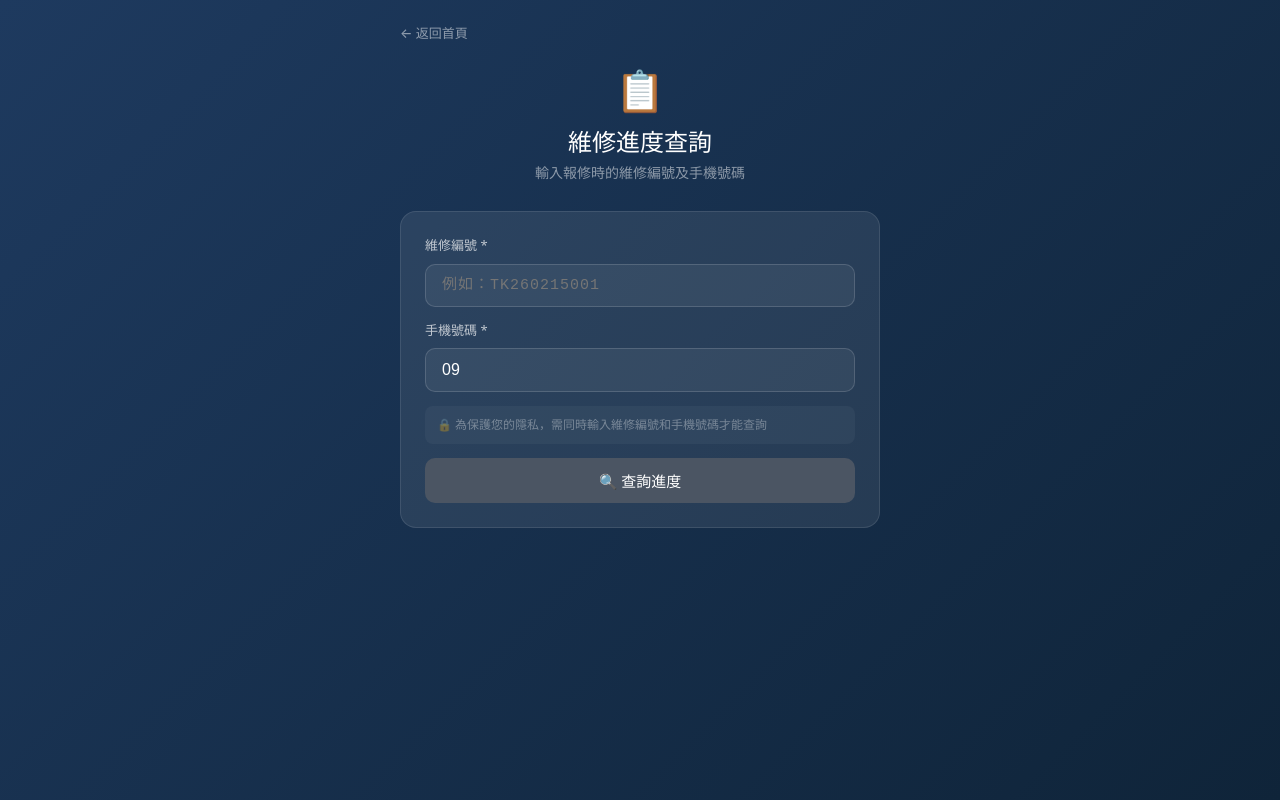
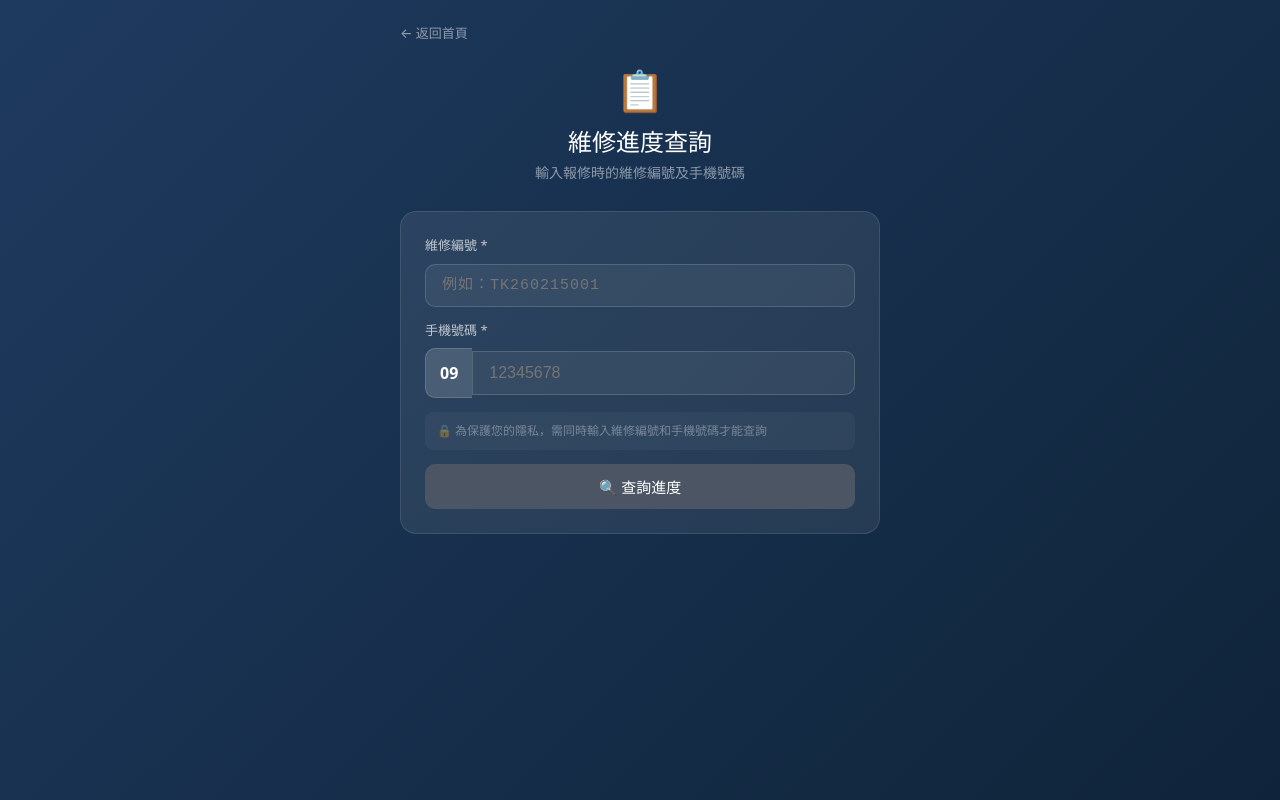
Before and after one commit to dgitc8051/ai-data-masker, a React (Vite) app in the folder my-project-frontend/: page /track in a window 1280 px wide. Built offline with nearby package versions, Linux system fonts and the light colour scheme.

Commit message:
ux: 手機號碼固定09前綴，用戶只需輸入後8碼
- 報修表單和進度查詢都改為固定顯示 09
- 輸入框只接受數字、最多8碼
- 送出時自動組合 09 + 8碼

```diff
--- a/my-project-frontend/src/RepairForm.jsx
+++ b/my-project-frontend/src/RepairForm.jsx
@@ -40,7 +40,7 @@ export default function RepairForm() {
 
     // Step 2: 聯絡方式
     const [customerName, setCustomerName] = useState('')
-    const [phone, setPhone] = useState('09')
+    const [phone, setPhone] = useState('') // 只存後8碼
     const [city, setCity] = useState('')
     const [district, setDistrict] = useState('')
     const [addressDetail, setAddressDetail] = useState('')
@@ -78,7 +78,7 @@ export default function RepairForm() {
     // 驗證
     const canGoStep2 = category && description.trim()
     const address = city && district ? `${city}${district}${addressDetail}` : ''
-    const canGoStep3 = phone.trim() && city && district && addressDetail.trim()
+    const canGoStep3 = phone.trim().length === 8 && city && district && addressDetail.trim()
 
     // 送出
     const handleSubmit = async () => {
@@ -89,7 +89,7 @@ export default function RepairForm() {
             formData.append('title', `${category}報修 - ${address.substring(0, 20)}`)
             formData.append('description', description)
             formData.append('customer_name', customerName)
-            formData.append('phone', phone)
+            formData.append('phone', `09${phone}`)
             formData.append('address', address)
             formData.append('preferred_time_slot', preferredTimeSlot)
             if (notes) formData.append('notes_internal', notes)
@@ -118,7 +118,7 @@ export default function RepairForm() {
                 // 公開用戶：顯示成功畫面
                 setSuccessInfo({
                     ticketNo: data.ticket.ticket_no,
-                    phone: phone,
+                    phone: `09${phone}`,
                 })
             }
         } catch (err) {
@@ -348,8 +348,20 @@ export default function RepairForm() {
 
                     <div className="form-group">
                         <label>聯絡電話 *</label>
-                        <input type="tel" className="form-input" placeholder="例：0912345678"
-                            value={phone} onChange={e => setPhone(e.target.value)} />
+                        <div style={{ display: 'flex', alignItems: 'center', gap: '0' }}>
+                            <span style={{
+                                padding: '10px 12px', background: '#e5e7eb', borderRadius: '8px 0 0 8px',
+                                border: '1px solid #d1d5db', borderRight: 'none', fontWeight: '700',
+                                fontSize: '15px', color: '#374151',
+                            }}>09</span>
+                            <input type="tel" className="form-input" placeholder="12345678"
+                                maxLength={8}
+                                style={{ borderRadius: '0 8px 8px 0', flex: 1 }}
+                                value={phone} onChange={e => {
+                                    const v = e.target.value.replace(/\D/g, '').slice(0, 8)
+                                    setPhone(v)
+                                }} />
+                        </div>
                     </div>
 
                     <div className="form-group">
@@ -437,7 +449,7 @@ export default function RepairForm() {
                         )}
                         <div style={{ display: 'flex', justifyContent: 'space-between', padding: '10px 14px', background: '#f9fafb', borderRadius: '8px' }}>
                             <span style={{ color: '#6b7280' }}>聯絡電話</span>
-                            <span>{phone}</span>
+                            <span>09{phone}</span>
                         </div>
                         <div style={{ padding: '10px 14px', background: '#f9fafb', borderRadius: '8px' }}>
                             <div style={{ color: '#6b7280', marginBottom: '4px' }}>服務地址</div>
--- a/my-project-frontend/src/RepairTrack.jsx
+++ b/my-project-frontend/src/RepairTrack.jsx
@@ -3,7 +3,7 @@ import { Link, useNavigate } from 'react-router-dom'
 
 export default function RepairTrack() {
     const navigate = useNavigate()
-    const [phone, setPhone] = useState('09')
+    const [phone, setPhone] = useState('') // 只存8碼
     const [ticketNo, setTicketNo] = useState('')
     const [tickets, setTickets] = useState(null)
     const [loading, setLoading] = useState(false)
@@ -21,13 +21,13 @@ export default function RepairTrack() {
 
     const handleSearch = async (e) => {
         e.preventDefault()
-        if (!phone.trim() || !ticketNo.trim()) return
+        if (phone.length !== 8 || !ticketNo.trim()) return
         setLoading(true)
         setError('')
         setTickets(null)
 
         try {
-            const params = new URLSearchParams({ phone, ticket_no: ticketNo })
+            const params = new URLSearchParams({ phone: `09${phone}`, ticket_no: ticketNo })
             const res = await fetch(
                 `${import.meta.env.VITE_API_URL}/api/tickets/track?${params}`
             )
@@ -46,7 +46,7 @@ export default function RepairTrack() {
 
     const goToDetail = (ticket) => {
         navigate(`/track/${ticket.id}`, {
-            state: { phone, ticketNo, ticket }
+            state: { phone: `09${phone}`, ticketNo, ticket }
         })
     }
 
@@ -98,17 +98,28 @@ export default function RepairTrack() {
                     <label style={{ color: 'rgba(255,255,255,0.7)', fontSize: '13px', display: 'block', marginBottom: '8px' }}>
                         手機號碼 *
                     </label>
+                    <div style={{ display: 'flex', alignItems: 'center' }}>
+                        <span style={{
+                            padding: '12px 14px', background: 'rgba(255,255,255,0.15)',
+                            borderRadius: '10px 0 0 10px', border: '1px solid rgba(255,255,255,0.15)',
+                            borderRight: 'none', fontWeight: '700', fontSize: '16px', color: '#fff',
+                        }}>09</span>
                         <input
                             type="tel" value={phone}
-                        onChange={e => setPhone(e.target.value)}
-                        placeholder="09xxxxxxxx"
+                            onChange={e => {
+                                const v = e.target.value.replace(/\D/g, '').slice(0, 8)
+                                setPhone(v)
+                            }}
+                            maxLength={8}
+                            placeholder="12345678"
                             style={{
-                            width: '100%', padding: '12px 16px', borderRadius: '10px',
+                                flex: 1, padding: '12px 16px', borderRadius: '0 10px 10px 0',
                                 border: '1px solid rgba(255,255,255,0.15)', fontSize: '16px',
                                 background: 'rgba(255,255,255,0.06)', color: '#fff',
                                 boxSizing: 'border-box', outline: 'none',
                             }}
                         />
+                    </div>
 
                     <div style={{
                         background: 'rgba(255,255,255,0.04)', borderRadius: '8px',
@@ -119,11 +130,11 @@ export default function RepairTrack() {
                         </p>
                     </div>
 
-                    <button type="submit" disabled={loading || !phone.trim() || !ticketNo.trim()} style={{
+                    <button type="submit" disabled={loading || phone.length !== 8 || !ticketNo.trim()} style={{
                         width: '100%', marginTop: '14px', padding: '12px',
                         borderRadius: '10px', border: 'none', fontSize: '15px',
                         fontWeight: '600', cursor: 'pointer', color: '#fff',
-                        background: loading || !phone.trim() || !ticketNo.trim() ? '#4b5563' : '#3b82f6',
+                        background: loading || phone.length !== 8 || !ticketNo.trim() ? '#4b5563' : '#3b82f6',
                     }}>
                         {loading ? '⏳ 查詢中...' : '🔍 查詢進度'}
                     </button>
```
Lines whose indentation alone changed are shown as unchanged.
